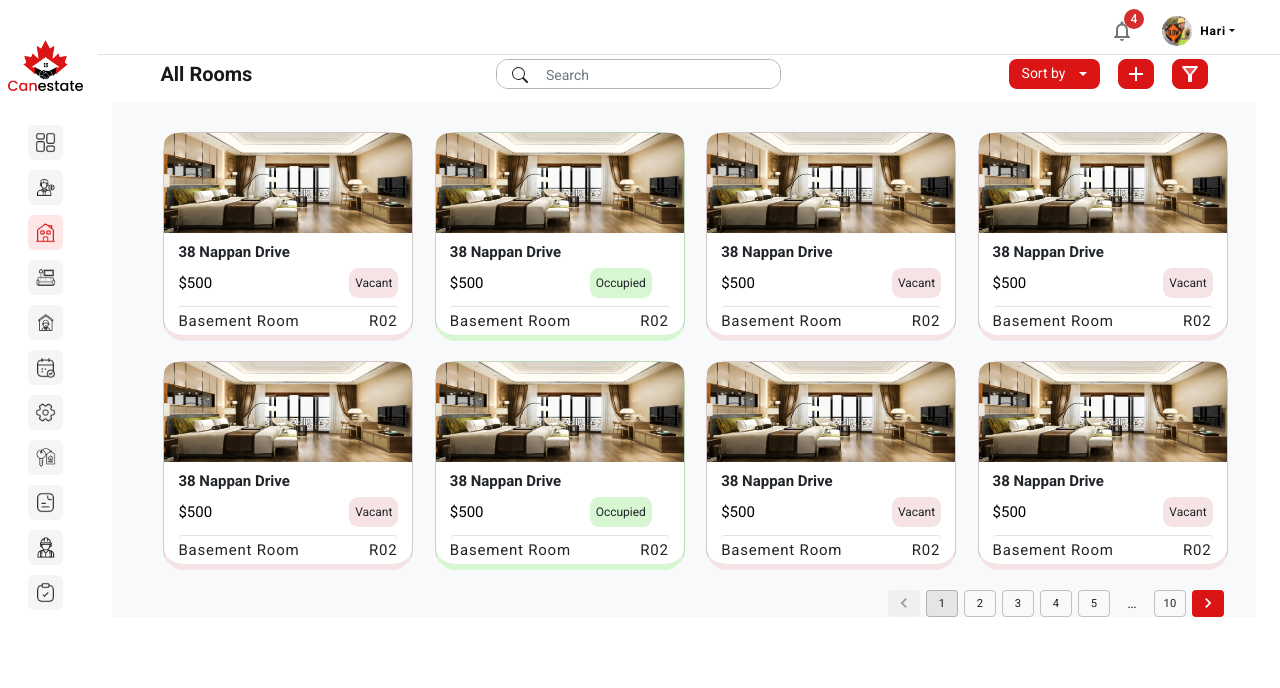
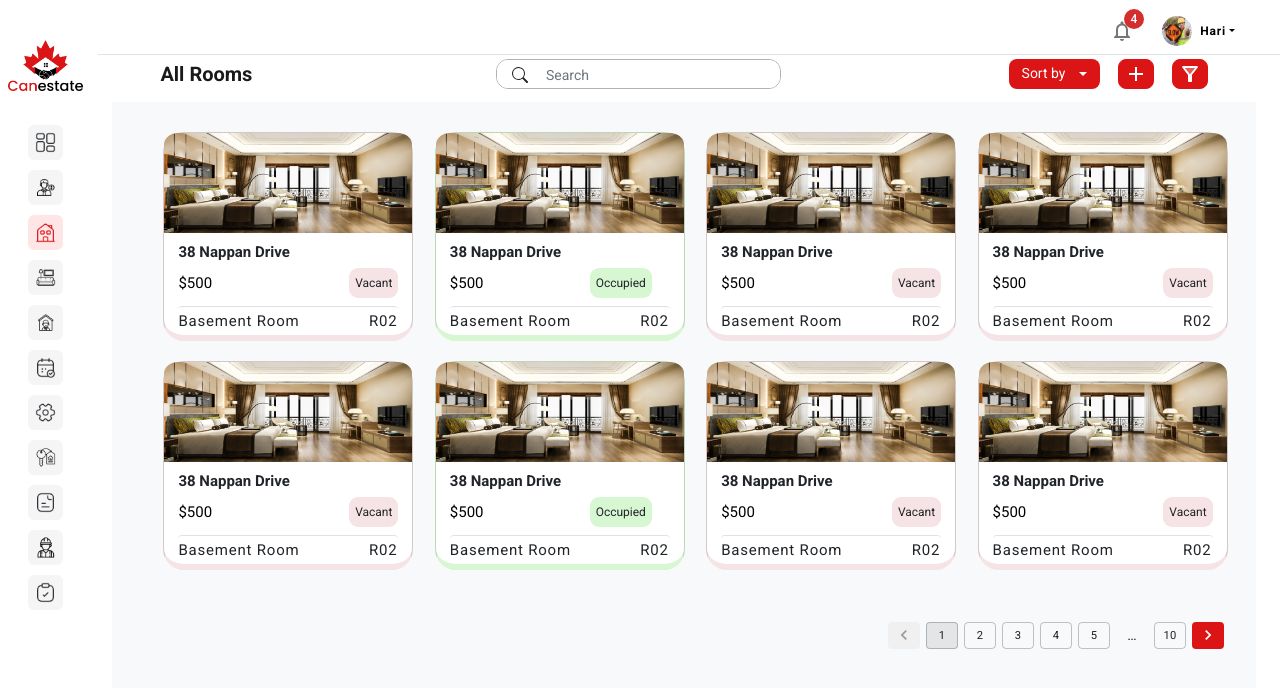
Before and after one commit to Abhay-Bhongade/canestatemainproject, a React (Vite) app: page /rooms in a window 1280 px wide. Shown: the top 688 px of the page. Built offline with nearby package versions, Linux system fonts and the light colour scheme.

Commit message:
commit message

```diff
--- a/src/index.css
+++ b/src/index.css
@@ -701,7 +701,7 @@ height: 743px; */
   flex-shrink: 0;
   border-radius: 10px;
   border: 0.5px solid rgba(151, 151, 151, 0.5) !important;
-
+  padding-left: 20px;
   color: #000;
   font-size: 12px;
 }
@@ -1349,7 +1349,7 @@ ul li {
   /* right: -320px; */
   /* right: 350px; */
   padding: 35px 45px;
-  left: 915px;
+  right: 0;
   position: fixed;
   margin: auto;
   width: 450px;
@@ -2084,3 +2084,11 @@ height: 743px; */
 .css-sghohy-MuiButtonBase-root-MuiButton-root {
   text-transform: unset !important;
 }
+
+.bg-light {
+  background-color: #f8f9fa !important;
+  padding-bottom: 7% !important;
+}
+.pagination-area {
+  margin-top: 2rem !important;
+}
```
